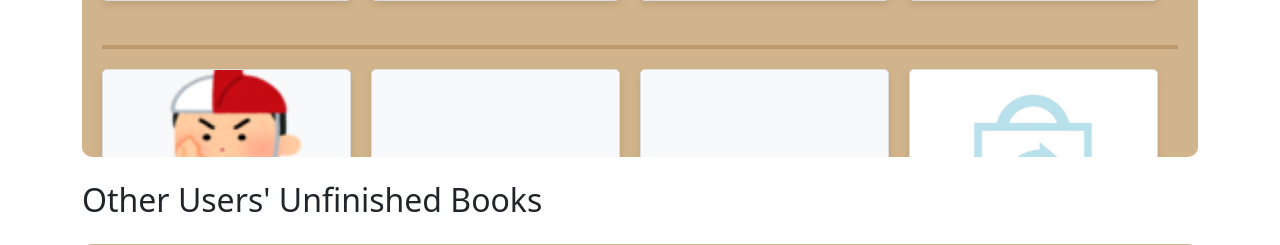
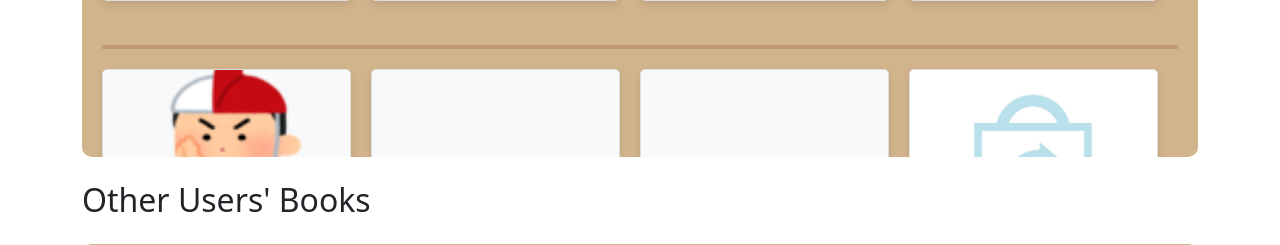
Before and after one commit to kaneken555/bookrecord, a Django app: page / in a window 1280 px wide. Shown: the part 943-1188 px from the top of the page. Run offline with Django 4.2, Linux system fonts and the light colour scheme; a user stored in the database is signed in; data comes from the database, SQL or seed files in the repository; some libraries are stand-ins or nearby versions.

Commit message:
[mod]top画面

```diff
--- a/myproject/bookrecord/templates/top.html
+++ b/myproject/bookrecord/templates/top.html
@@ -50,7 +50,7 @@
         </div>
     </div>
 
-    <h2 class="my-4">Other Users' Unfinished Books</h2>
+    <h2 class="my-4">Other Users' Books</h2>
     <div class="shelf-container">
         <div class="book-shelf">
             {% for book in other_books %}
--- a/myproject/bookrecord/views.py
+++ b/myproject/bookrecord/views.py
@@ -22,7 +22,7 @@ def top_view(request):
 
     # 未完了の本を取得
     unfinished_books = [book_user.book_code for book_user in user_book_users if not book_user.basic_info_code.is_finished]
-    other_books = [book_user.book_code for book_user in other_book_users if not book_user.basic_info_code.is_finished]
+    other_books = [book_user.book_code for book_user in other_book_users]
 
     return render(request, 'top.html', {
         'unfinished_books': unfinished_books,
```
